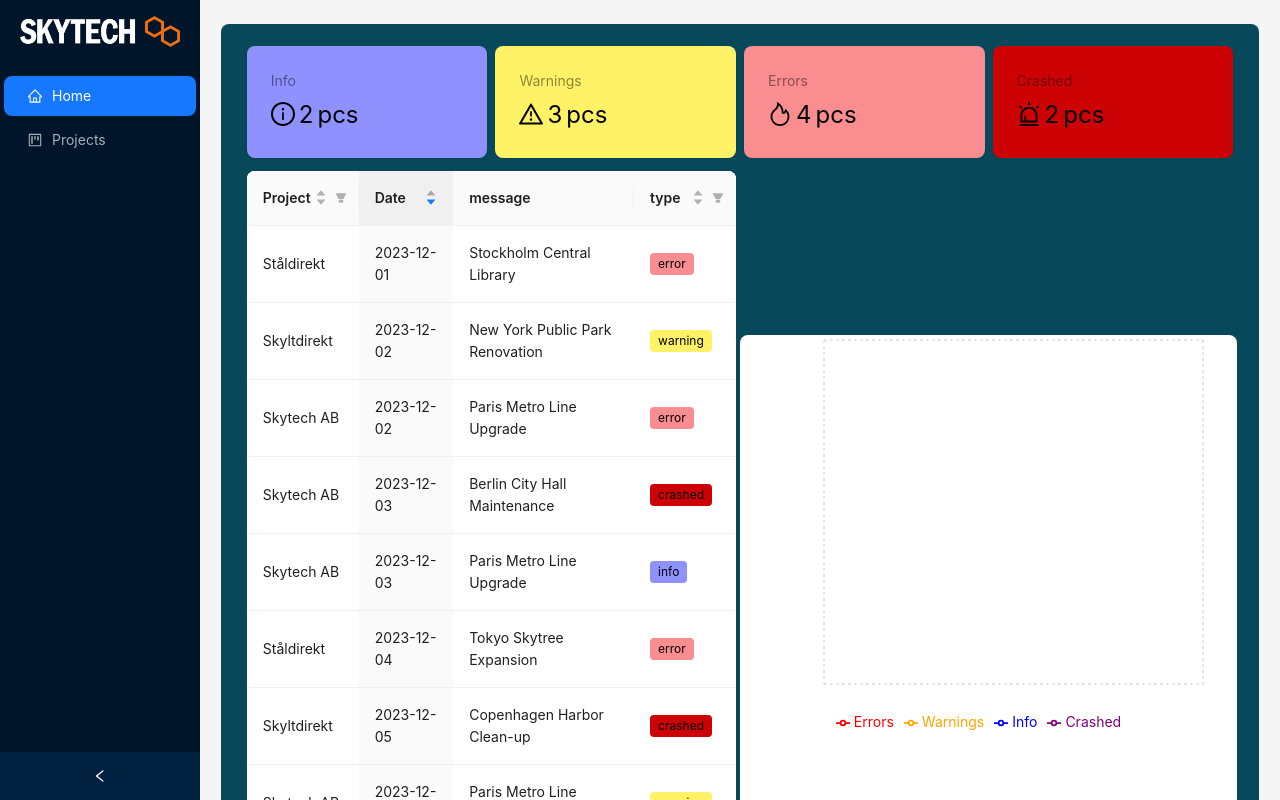
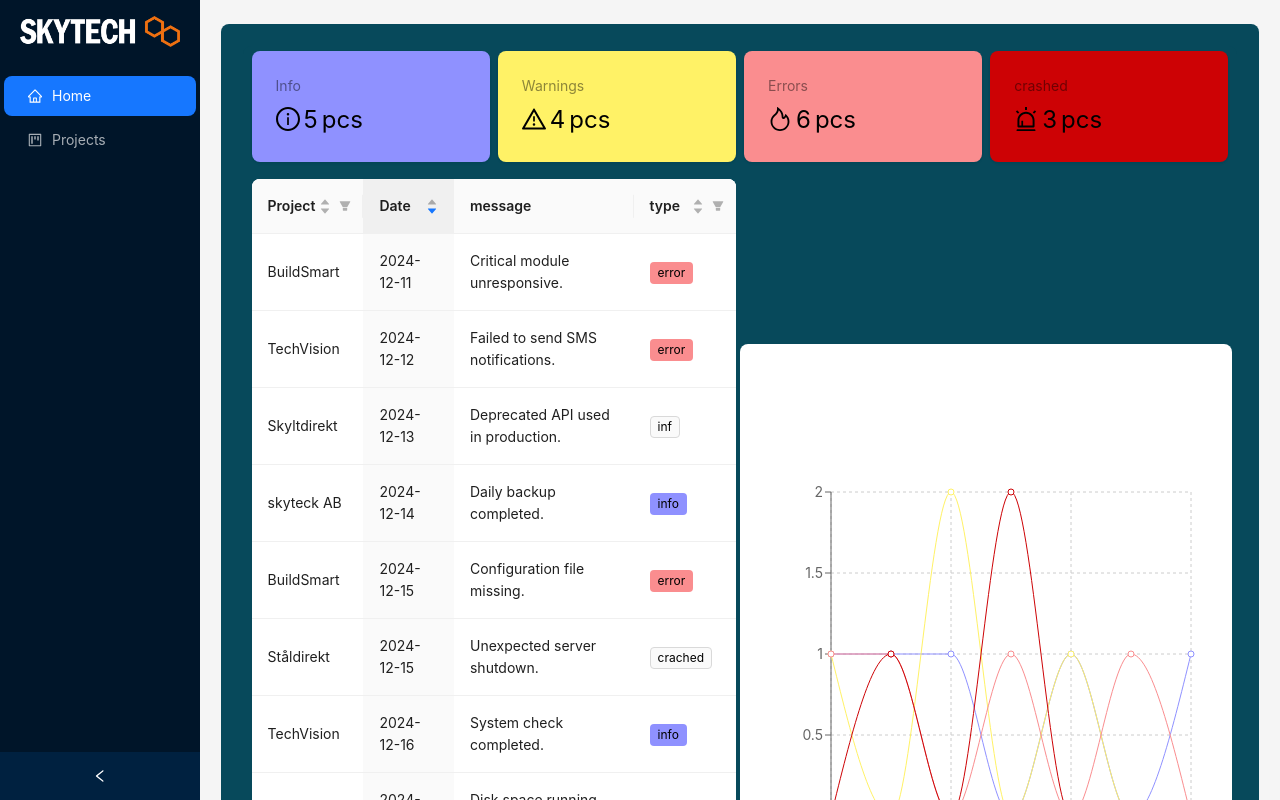
Before and after one commit to MrKalleP/event-frontend, a React (Vite) app: page / in a window 1280 px wide. Built offline with nearby package versions, Linux system fonts and the light colour scheme.

Commit message:
fixed with some help this chart with workig text data

```diff
--- a/src/components/CrashedLoggs.tsx
+++ b/src/components/CrashedLoggs.tsx
@@ -8,7 +8,7 @@ export const CrashedLoggs = () => (
 
     <Card bordered={false} style={{ backgroundColor: "#CD0205" }}>
         <Statistic
-            title="Crashed"
+            title="crashed"
             value={CrashedFilterData.length}
             valueStyle={{ color: 'black' }}
             prefix={<AlertOutlined />}
--- a/src/components/InfoLoggs.tsx
+++ b/src/components/InfoLoggs.tsx
@@ -6,7 +6,6 @@ import test_data from "../utils/testdata.json"
 const filtredInfo = test_data.filter(item => item.type === "info")
 
 export const InfoLoggs = () => (
-
     <Card bordered={false} style={{ backgroundColor: "#8F91FF" }}>
         <Statistic
             title="Info"
--- a/src/components/LineChart.tsx
+++ b/src/components/LineChart.tsx
@@ -1,5 +1,6 @@
-import { PureComponent } from "react";
+
 import test_data from "../utils/testdata.json";
+
 import {
     LineChart,
     Line,
@@ -11,42 +12,60 @@ import {
     ResponsiveContainer,
 } from "recharts";
 
-
-const processData = (test_data: any[]) => {
-    const today = new Date();
-    const sevenDaysAhead = new Date();
-    sevenDaysAhead.setDate(today.getDate() + 7);
-
-    const aggregatedData: any = {};
-
-    test_data.forEach((item) => {
-        const itemDate = new Date(item.date);
-        if (itemDate >= today && itemDate <= sevenDaysAhead) {
-            const dateKey = itemDate.toISOString().split("T")[0];
-
-            if (!aggregatedData[dateKey]) {
-                aggregatedData[dateKey] = { date: dateKey, error: 0, warning: 0, info: 0, crashed: 0 };
+interface DataType {
+    id: string;
+    project: string;
+    date: string;
+    type: string;
+    message: string;
 }
 
-            if (item.type in aggregatedData[dateKey]) {
-                aggregatedData[dateKey][item.type] += 1;
+interface ProcessedDataType {
+    date: string;
+    info: number;
+    warning: number;
+    error: number;
+    crashed: number;
+}
+
+const preProcessData = (data: DataType[]): ProcessedDataType[] => {
+    const groupedData: { [key: string]: ProcessedDataType } = {}; // En tomt objekt som ska innehålla grupperad data
+    const today = new Date();
+    const oneWeekAgo = new Date();
+    oneWeekAgo.setDate(today.getDate() - 7);
+
+    // Gå igenom varje objekt i data-arrayen och gruppera dem efter datum /
+    data.forEach(({ date, type }) => {
+        const dateObj = new Date(date); // Skapa ett Date-objekt från datumsträngen för nuvarande objekt
+        if (dateObj >= oneWeekAgo && dateObj <= today) {
+            // Om datumet är inom en vecka från idag
+            const formattedDate = dateObj.toISOString().split('T')[0]; // formatera datumet till ISO-format (YYYY-MM-DD)
+            if (!groupedData[formattedDate]) {
+                // Om datumet inte redan finns i groupedData
+                groupedData[formattedDate] = { date: formattedDate, info: 0, warning: 0, error: 0, crashed: 0 };
+                // Lägg till datumet i groupedData och sätt alla typer till 0
+            }
+            if (type in groupedData[formattedDate]) {
+                // Om typen finns i groupedData för det aktuella datumet
+                groupedData[formattedDate][type as keyof ProcessedDataType]++;
+                // Öka antalet för den aktuella typen med 1, ex om typen är 'info' öka info med 1 för det aktuella datumet
             }
         }
     });
 
-    return Object.values(aggregatedData);
+    const result = Object.values(groupedData); // Skapa en array av värdena i groupedData
+
+    return result;
 };
-
-class LineChartExample extends PureComponent {
-    render() {
-        const chartData = processData(test_data);
+function LineChartExample() {
+    const processedData = preProcessData(test_data);
 
     return (
-            <ResponsiveContainer width="100%" height={400}>
+        <ResponsiveContainer width="100%" height={400} style={{ marginTop: "7rem" }}>
             <LineChart
-                    data={chartData}
+                data={processedData}
                 margin={{
-                        top: 5,
+                    top: 25,
                     right: 30,
                     left: 20,
                     bottom: 5,
@@ -54,17 +73,16 @@ class LineChartExample extends PureComponent {
             >
                 <CartesianGrid strokeDasharray="3 3" />
                 <XAxis dataKey="date" />
-                    <YAxis dataKey="type" />
+                <YAxis />
                 <Tooltip />
                 <Legend />
-                    <Line type="monotone" dataKey="error" stroke="#ff0000" name="Errors" activeDot={{ r: 8 }} />
-                    <Line type="monotone" dataKey="warning" stroke="#ffa500" name="Warnings" />
-                    <Line type="monotone" dataKey="info" stroke="#0000ff" name="Info" />
-                    <Line type="monotone" dataKey="crashed" stroke="#800080" name="Crashed" />
+                <Line type="monotone" dataKey="info" stroke="#8F91FF" name="Info" activeDot={{ r: 8 }} />
+                <Line type="monotone" dataKey="warning" stroke="#FFF266" name="Warning" />
+                <Line type="monotone" dataKey="error" stroke="#FA8D8F" name="Error" />
+                <Line type="monotone" dataKey="crashed" stroke="#CD0205" name="crashed" />
             </LineChart>
         </ResponsiveContainer>
     );
 }
-}
 
 export default LineChartExample;
--- a/src/pages/HomePage.tsx
+++ b/src/pages/HomePage.tsx
@@ -9,7 +9,7 @@ import LineChartExample from "../components/LineChart"
 
 
 const HomePage = () => {
-    return <Row gutter={[8, 13]} justify="center" align="middle" style={{ backgroundColor: "#07495b", borderRadius: ".5rem", color: "white", margin: ".5rem" }}>
+    return <Row gutter={[8, 17]} justify="center" align="middle" style={{ backgroundColor: "#07495b", borderRadius: ".5rem", color: "white", margin: ".5rem", padding: ".3rem" }}>
         <Col span={6}>
             <InfoLoggs />
         </Col>
@@ -25,7 +25,7 @@ const HomePage = () => {
         <Col span={12} style={{ borderRadius: ".5rem" }}>
             <TableHomePage />
         </Col>
-        <Col span={12} style={{ background: "#fff", borderRadius: ".5rem", height: "70vh" }}>
+        <Col span={12} style={{ background: "#fff", borderRadius: ".5rem", height: "70vh", padding: ".7rem" }}>
             < LineChartExample />
         </Col>
 
--- a/src/utils/testdata.json
+++ b/src/utils/testdata.json
@@ -2,78 +2,141 @@
     {
         "id": "1",
         "project": "Ståldirekt",
-        "date": "2023-12-01",
-        "type": "error",
-        "message": "Stockholm Central Library"
+        "date": "2024-12-20",
+        "type": "info",
+        "message": "System under maintenance."
     },
     {
         "id": "2",
-        "project": "Skyltdirekt",
-        "date": "2023-12-02",
-        "type": "warning",
-        "message": "New York Public Park Renovation"
+        "project": "skyteck AB",
+        "date": "2024-12-19",
+        "type": "error",
+        "message": "Database connection failed."
     },
     {
         "id": "3",
-        "project": "Skytech AB",
-        "date": "2023-12-03",
-        "type": "crashed",
-        "message": "Berlin City Hall Maintenance"
+        "project": "Skyltdirekt",
+        "date": "2024-12-18",
+        "type": "warning",
+        "message": "High memory usage detected."
     },
     {
         "id": "4",
-        "project": "Ståldirekt",
-        "date": "2023-12-04",
-        "type": "error",
-        "message": "Tokyo Skytree Expansion"
+        "project": "TechVision",
+        "date": "2024-12-17",
+        "type": "crashed",
+        "message": "Application server crashed."
     },
     {
         "id": "5",
-        "project": "Skyltdirekt",
-        "date": "2023-12-05",
-        "type": "crashed",
-        "message": "Copenhagen Harbor Clean-up"
+        "project": "BuildSmart",
+        "date": "2024-12-20",
+        "type": "error",
+        "message": "Invalid user input."
     },
     {
         "id": "6",
-        "project": "Skytech AB",
-        "date": "2023-12-06",
-        "type": "warning",
-        "message": "Paris Metro Line Upgrade"
+        "project": "Ståldirekt",
+        "date": "2024-12-19",
+        "type": "info",
+        "message": "New update deployed successfully."
     },
     {
         "id": "7",
-        "project": "Ståldirekt",
-        "date": "2023-12-07",
-        "type": "error",
-        "message": "Sydney Opera House Repairs"
+        "project": "skyteck AB",
+        "date": "2024-12-18",
+        "type": "warning",
+        "message": "API rate limit approaching."
     },
     {
         "id": "8",
-        "project": "Skytech AB",
-        "date": "2023-12-03",
-        "type": "info",
-        "message": "Paris Metro Line Upgrade"
+        "project": "Skyltdirekt",
+        "date": "2024-12-17",
+        "type": "crashed",
+        "message": "Payment gateway service down."
     },
     {
         "id": "9",
-        "project": "Skytech AB",
-        "date": "2023-12-02",
-        "type": "error",
-        "message": "Paris Metro Line Upgrade"
+        "project": "TechVision",
+        "date": "2024-12-16",
+        "type": "info",
+        "message": "System check completed."
     },
     {
         "id": "10",
-        "project": "Skyltdirekt",
-        "date": "2023-12-06",
-        "type": "warning",
-        "message": "Paris Metro Line Upgrade"
+        "project": "BuildSmart",
+        "date": "2024-12-15",
+        "type": "error",
+        "message": "Configuration file missing."
     },
     {
         "id": "11",
         "project": "Ståldirekt",
-        "date": "2023-12-06",
+        "date": "2024-12-20",
+        "type": "warning",
+        "message": "Unusual login detected."
+    },
+    {
+        "id": "12",
+        "project": "skyteck AB",
+        "date": "2024-12-19",
+        "type": "crashed",
+        "message": "Email server not responding."
+    },
+    {
+        "id": "13",
+        "project": "Skyltdirekt",
+        "date": "2024-12-18",
         "type": "info",
-        "message": "Paris Metro Line Upgrade"
+        "message": "New client onboarded."
+    },
+    {
+        "id": "14",
+        "project": "TechVision",
+        "date": "2024-12-17",
+        "type": "error",
+        "message": "Access denied for user."
+    },
+    {
+        "id": "15",
+        "project": "BuildSmart",
+        "date": "2024-12-16",
+        "type": "warning",
+        "message": "Disk space running low."
+    },
+    {
+        "id": "16",
+        "project": "Ståldirekt",
+        "date": "2024-12-15",
+        "type": "crached",
+        "message": "Unexpected server shutdown."
+    },
+    {
+        "id": "17",
+        "project": "skyteck AB",
+        "date": "2024-12-14",
+        "type": "info",
+        "message": "Daily backup completed."
+    },
+    {
+        "id": "18",
+        "project": "Skyltdirekt",
+        "date": "2024-12-13",
+        "type": "inf",
+        "message": "Deprecated API used in production."
+    },
+    {
+        "id": "19",
+        "project": "TechVision",
+        "date": "2024-12-12",
+        "type": "error",
+        "message": "Failed to send SMS notifications."
+    },
+    {
+        "id": "20",
+        "project": "BuildSmart",
+        "date": "2024-12-11",
+        "type": "error",
+        "message": "Critical module unresponsive."
     }
 ]
```
Lines whose indentation alone changed are shown as unchanged.
